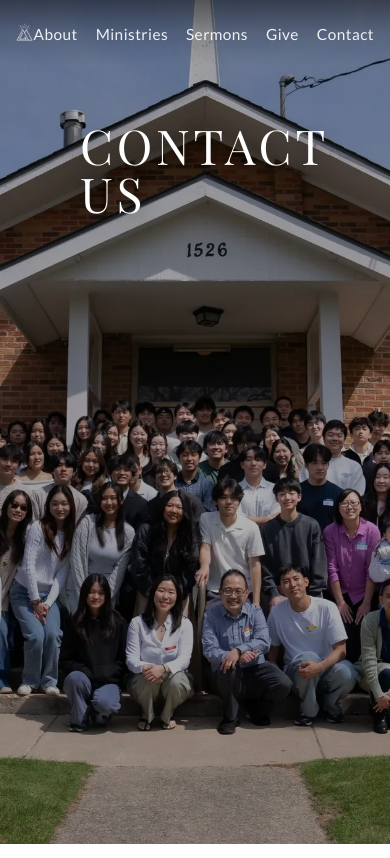
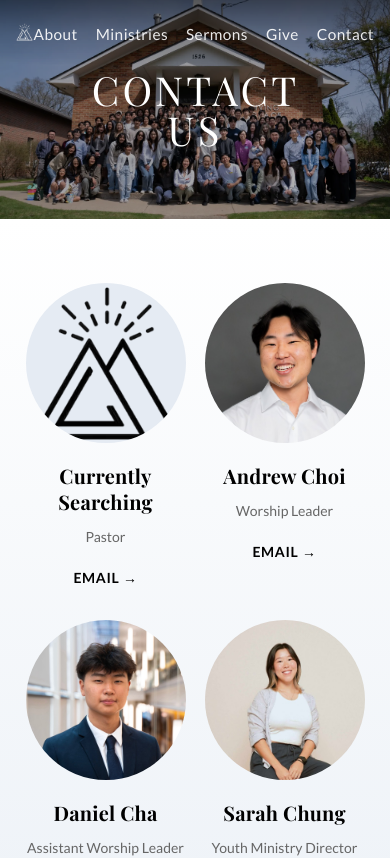
Before and after one commit to lgm-aa/LGM_Website_v3, a React (Vite) app: page /contact in a window 390 px wide. Shown: the top 858 px of the page. Built offline with nearby package versions, Linux system fonts and the light colour scheme; no server answers.

Commit message:
contact us page mobile

```diff
--- a/src/components/contact/Hero/Hero.css
+++ b/src/components/contact/Hero/Hero.css
@@ -35,3 +35,24 @@
   text-shadow: 0 4px 20px rgba(0, 0, 0, 0.4);
   margin: 0;
 }
+
+/* Mobile adjustments */
+@media (max-width: 768px) {
+  .contact-hero-section {
+    min-height: auto;
+    aspect-ratio: 16 / 9;
+    background-size: cover;
+    background-position: center;
+  }
+
+  .contact-hero-content {
+    top: 50%;
+    left: 50%;
+    transform: translate(-50%, -50%);
+    text-align: center;
+  }
+
+  .contact-hero-title {
+    font-size: 2.5rem;
+  }
+}
--- a/src/components/contact/Hero/Hero.jsx
+++ b/src/components/contact/Hero/Hero.jsx
@@ -4,13 +4,10 @@ import contact_hero from "@/assets/lgm_easter.webp";
 
 export default function Hero() {
   return (
-    <>
-      {/* Background image */}
-      <section
-        className="contact-hero-section"
-        style={{ backgroundImage: `url(${contact_hero})` }}
-      />
-
+    <section
+      className="contact-hero-section"
+      style={{ backgroundImage: `url(${contact_hero})` }}
+    >
       {/* Dark overlay */}
       <div className="contact-hero-overlay" />
 
@@ -21,6 +18,6 @@ export default function Hero() {
 
       {/* Scroll indicator */}
       <ScrollIndicator />
-    </>
+    </section>
   );
 }
```
